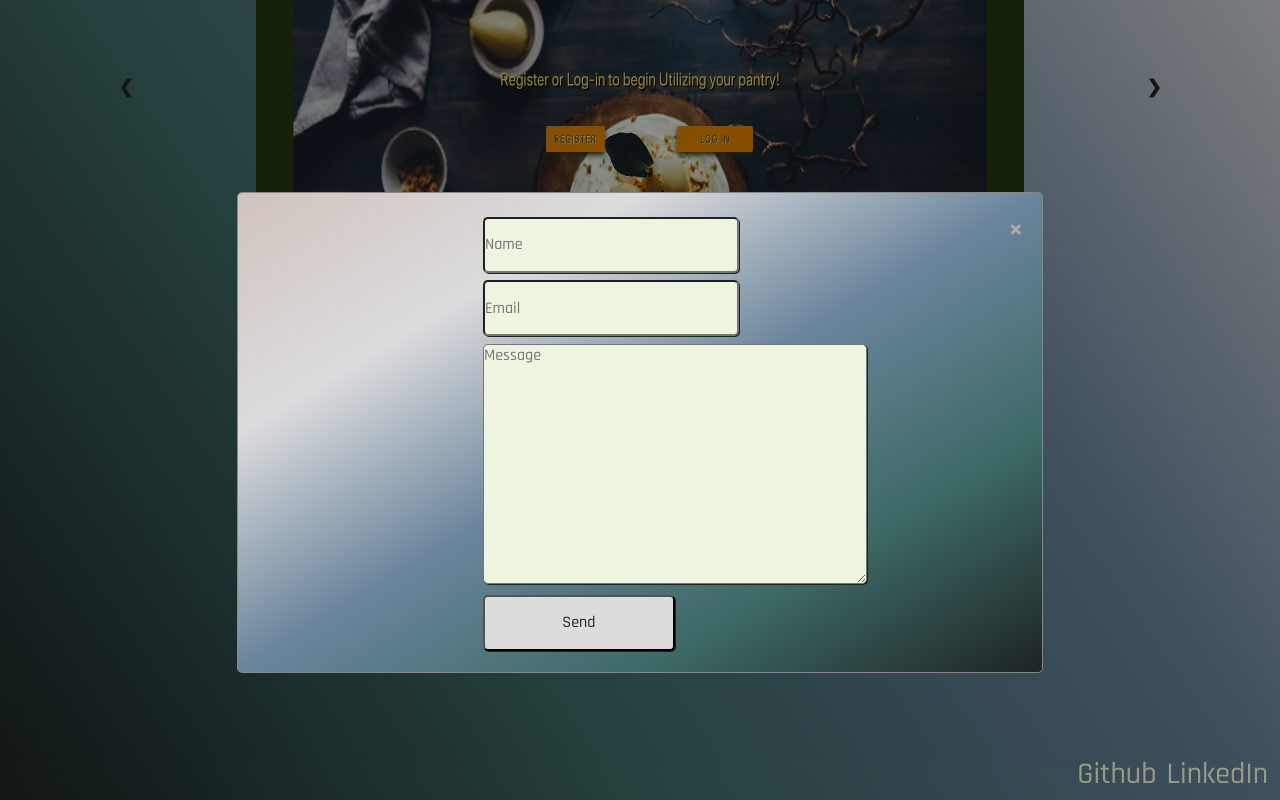
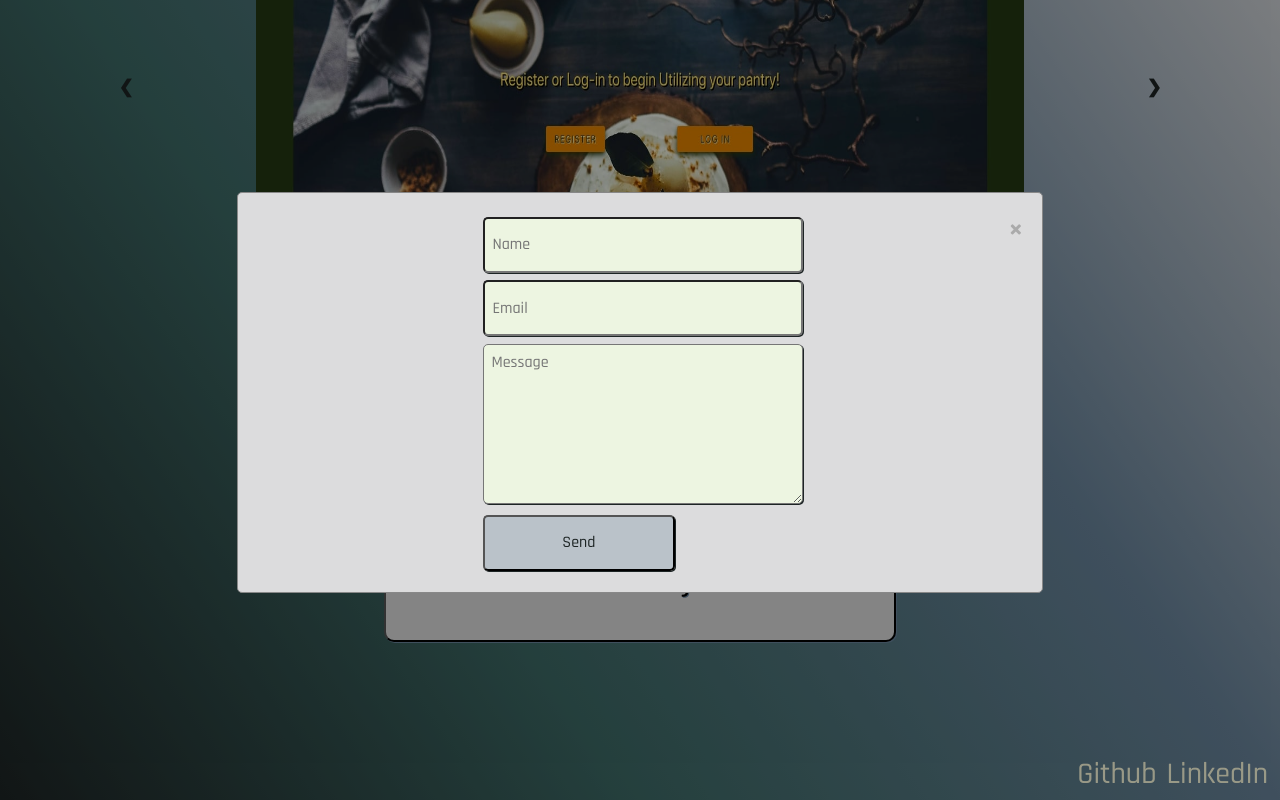
Before and after one commit to bclosson/Portfolio, a plain HTML site: page index.html in a window 1280 px wide. Both pictures are taken after a click on the button "Contact Benjamin". Shown: the part 1042-1842 px from the top of the page. Drawn offline with Linux system fonts and the light colour scheme.

Commit message:
commit styled conact form containers

```diff
--- a/script/app.js
+++ b/script/app.js
@@ -24,10 +24,10 @@ function showSlides(n) {
     dots[i].className = dots[i].className.replace("active", "");
   }
   slides[slideIndex - 1].style.display = "inline";
-  dots[slideIndex - 1].className += "active";
+  dots[slideIndex].className += "active";
 }
 
-// MODAL
+// CONTACT MODAL
 const modal = document.getElementById('myModal');
 const btn = document.getElementById('contactBtn');
 const span = document.getElementsByClassName('close')[0];
--- a/style/main.css
+++ b/style/main.css
@@ -267,7 +267,7 @@ main {
 
 /* modal content box */
 .modal-content {
-    background-image: linear-gradient(to bottom right,#d0c3bd, #dcdcdd, #69849b, #3d6a66, #1d2424);
+    background-color:#dcdcdd;
     border-radius: 5px;
     margin: 15% auto; /* 15% from top and centered */
     padding: 20px;
@@ -303,7 +303,8 @@ main {
     font-size: 16px;
     background-color: #EDF5E1;
     height: 7vh;
-    width: 20vw;
+    width: 25vw;
+    padding: 1%;
     margin: .5% 30%;
     border-radius: 5px;
     box-shadow: 1px 1px #1d2424;
@@ -312,8 +313,9 @@ main {
 #text-area {
     font-size: 16px;
     background-color: #EDF5E1;
-    height: 30vh;
-    width: 30vw;
+    height: 20vh;
+    width: 25vw;
+    padding: 1%;
     margin: .5% 30%;
     border-radius: 5px;
     box-shadow: 1px 1px #1d2424;
@@ -322,12 +324,18 @@ main {
 #contact-button {
     font-size: 16px;
     color: #1d2424;
-    background-color:#dcdcdd;
+    background-color: rgba(178, 188, 197, 0.8);
     height: 7vh;
     width: 15vw;
     margin: .15% 30%;
     border-radius: 5px;
     box-shadow: 1px 1px #1d2424;
+}
+
+#contact-button:hover {
+    background-color: #69849b;
+    transition: background-color 0.3s ease;
+    cursor: pointer;
 }
 /* Footer/Social Navigation */
 
```
Also changed, not shown: images/Abstract-Tech.jpg (deleted).
